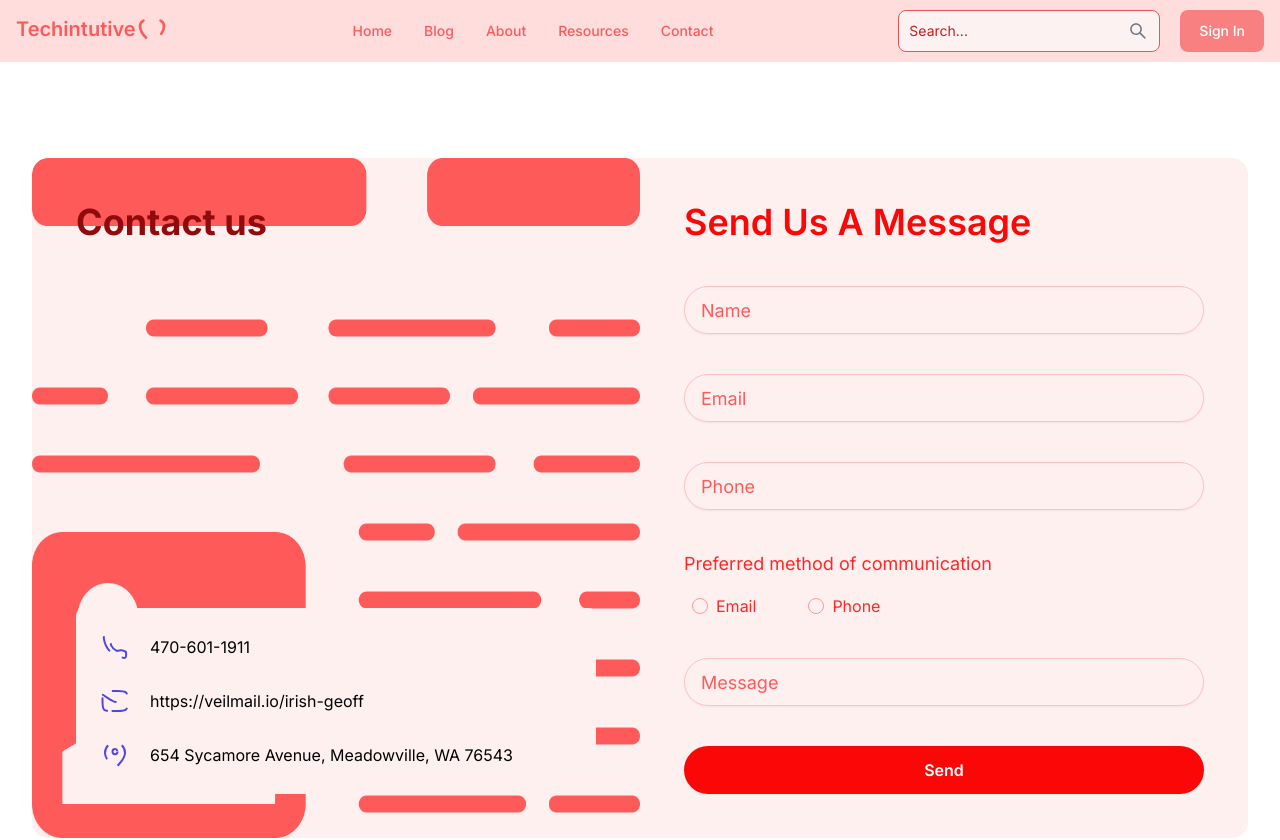
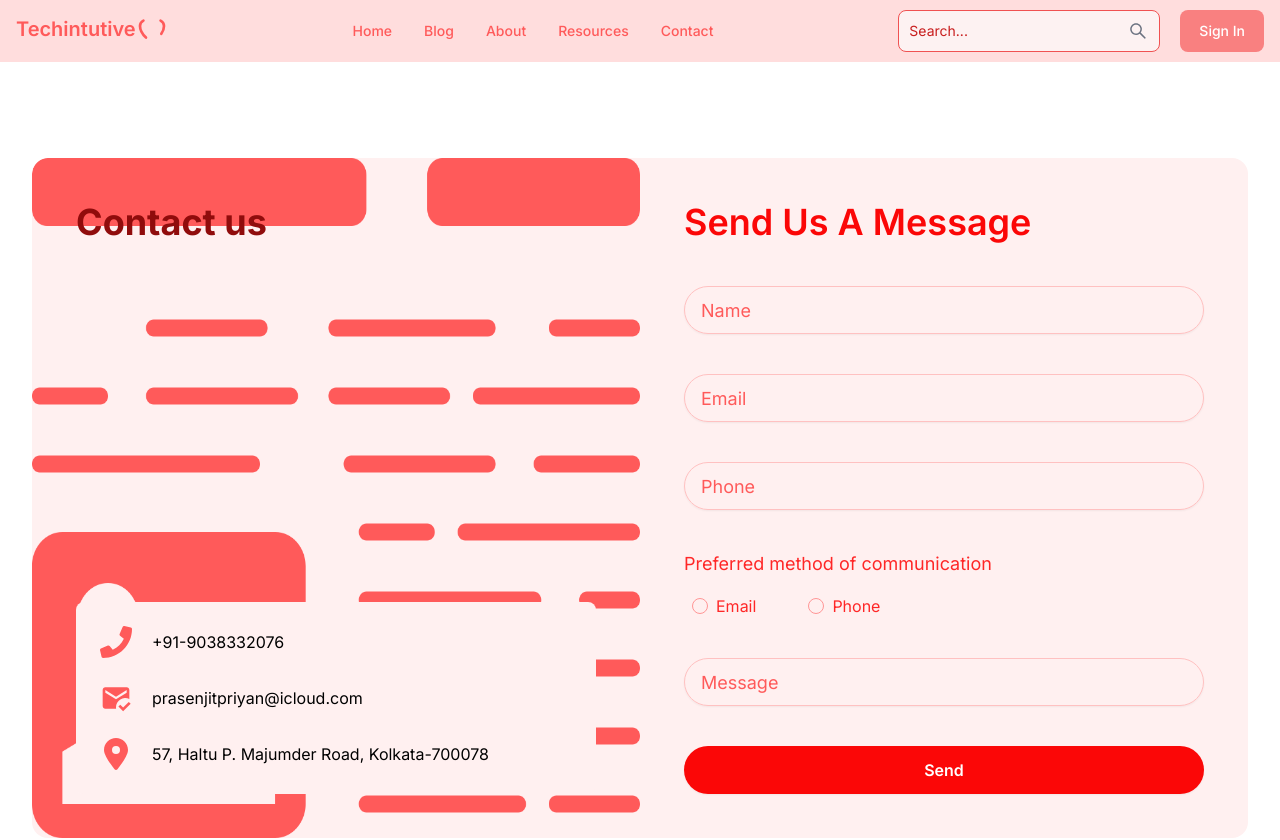
Before and after one commit to prasenjitpriyan/techIntuitive, a Next.js app: page /contact in a window 1280 px wide. Shown: the top 840 px of the page. Built offline with nearby package versions, Linux system fonts and the light colour scheme.

Commit message:
Address added at the contact form

```diff
--- a/src/app/contact/page.jsx
+++ b/src/app/contact/page.jsx
@@ -2,6 +2,9 @@ import Image from "next/image";
 import React from "react";
 import blog from "@/assets/images/blog.png";
 import Link from "next/link";
+import { FaPhone } from "react-icons/fa";
+import { MdMarkEmailRead } from "react-icons/md";
+import { FaLocationDot } from "react-icons/fa6";
 
 const ContactPage = () => {
   return (
@@ -29,68 +32,24 @@ const ContactPage = () => {
                           href="javascript:;"
                           className="flex items-center mb-6"
                         >
-                          <svg
-                            width="30"
-                            height="30"
-                            viewBox="0 0 30 30"
-                            fill="none"
-                            xmlns="http://www.w3.org/2000/svg"
-                          >
-                            <path
-                              d="M22.3092 18.3098C22.0157 18.198 21.8689 18.1421 21.7145 18.1287C21.56 18.1154 21.4058 18.1453 21.0975 18.205L17.8126 18.8416C17.4392 18.9139 17.2525 18.9501 17.0616 18.9206C16.8707 18.891 16.7141 18.8058 16.4008 18.6353C13.8644 17.2551 12.1853 15.6617 11.1192 13.3695C10.9964 13.1055 10.935 12.9735 10.9133 12.8017C10.8917 12.6298 10.9218 12.4684 10.982 12.1456L11.6196 8.72559C11.6759 8.42342 11.7041 8.27233 11.6908 8.12115C11.6775 7.96998 11.6234 7.82612 11.5153 7.5384L10.6314 5.18758C10.37 4.49217 10.2392 4.14447 9.95437 3.94723C9.6695 3.75 9.29804 3.75 8.5551 3.75H5.85778C4.58478 3.75 3.58264 4.8018 3.77336 6.06012C4.24735 9.20085 5.64674 14.8966 9.73544 18.9853C14.0295 23.2794 20.2151 25.1426 23.6187 25.884C24.9335 26.1696 26.0993 25.1448 26.0993 23.7985V21.2824C26.0993 20.5428 26.0993 20.173 25.9034 19.8888C25.7076 19.6046 25.362 19.4729 24.6708 19.2096L22.3092 18.3098Z"
-                              stroke="#4F46E5"
-                              stroke-width="2"
-                              stroke-linecap="round"
-                              stroke-linejoin="round"
-                            />
-                          </svg>
+                          <FaPhone className="h-8 w-8 text-myColors-400" />
                           <h5 className="text-black text-base font-normal leading-6 ml-5">
-                            470-601-1911
+                            +91-9038332076
                           </h5>
                         </Link>
                         <Link
                           href="https://veilmail.io/irish-geoff"
                           className="flex items-center mb-6"
                         >
-                          <svg
-                            width="30"
-                            height="30"
-                            viewBox="0 0 30 30"
-                            fill="none"
-                            xmlns="http://www.w3.org/2000/svg"
-                          >
-                            <path
-                              d="M2.81501 8.75L10.1985 13.6191C12.8358 15.2015 14.1544 15.9927 15.6032 15.9582C17.0519 15.9237 18.3315 15.0707 20.8905 13.3647L27.185 8.75M12.5 25H17.5C22.214 25 24.5711 25 26.0355 23.5355C27.5 22.0711 27.5 19.714 27.5 15C27.5 10.286 27.5 7.92893 26.0355 6.46447C24.5711 5 22.214 5 17.5 5H12.5C7.78595 5 5.42893 5 3.96447 6.46447C2.5 7.92893 2.5 10.286 2.5 15C2.5 19.714 2.5 22.0711 3.96447 23.5355C5.42893 25 7.78595 25 12.5 25Z"
-                              stroke="#4F46E5"
-                              stroke-width="2"
-                              stroke-linecap="round"
-                            />
-                          </svg>
+                          <MdMarkEmailRead className="h-8 w-8 text-myColors-400" />
                           <h5 className="text-black text-base font-normal leading-6 ml-5">
-                            https://veilmail.io/irish-geoff
+                            prasenjitpriyan@icloud.com
                           </h5>
                         </Link>
                         <Link href="javascript:;" className="flex items-center">
-                          <svg
-                            width="30"
-                            height="30"
-                            viewBox="0 0 30 30"
-                            fill="none"
-                            xmlns="http://www.w3.org/2000/svg"
-                          >
-                            <path
-                              d="M25 12.9169C25 17.716 21.1939 21.5832 18.2779 24.9828C16.8385 26.6609 16.1188 27.5 15 27.5C13.8812 27.5 13.1615 26.6609 11.7221 24.9828C8.80612 21.5832 5 17.716 5 12.9169C5 10.1542 6.05357 7.5046 7.92893 5.55105C9.8043 3.59749 12.3478 2.5 15 2.5C17.6522 2.5 20.1957 3.59749 22.0711 5.55105C23.9464 7.5046 25 10.1542 25 12.9169Z"
-                              stroke="#4F46E5"
-                              stroke-width="2"
-                            />
-                            <path
-                              d="M17.5 11.6148C17.5 13.0531 16.3807 14.219 15 14.219C13.6193 14.219 12.5 13.0531 12.5 11.6148C12.5 10.1765 13.6193 9.01058 15 9.01058C16.3807 9.01058 17.5 10.1765 17.5 11.6148Z"
-                              stroke="#4F46E5"
-                              stroke-width="2"
-                            />
-                          </svg>
+                          <FaLocationDot className="h-8 w-8 text-myColors-400" />
                           <h5 className="text-black text-base font-normal leading-6 ml-5">
-                            654 Sycamore Avenue, Meadowville, WA 76543
+                            57, Haltu P. Majumder Road, Kolkata-700078
                           </h5>
                         </Link>
                       </div>
@@ -104,7 +63,7 @@ const ContactPage = () => {
                 </h2>
                 <input
                   type="text"
-                  className="w-full h-12 text-myColors-600 placeholder-myColors-400  shadow-sm bg-transparent text-lg font-normal leading-7 rounded-full border border-myColors-200 focus:outline-none pl-4 mb-10"
+                  className="w-full h-12 text-myColors-600 placeholder-myColors-400 shadow-sm bg-transparent text-lg font-normal leading-7 rounded-full border border-myColors-200 focus:outline-none pl-4 mb-10"
                   placeholder="Name"
                 />
                 <input
```
